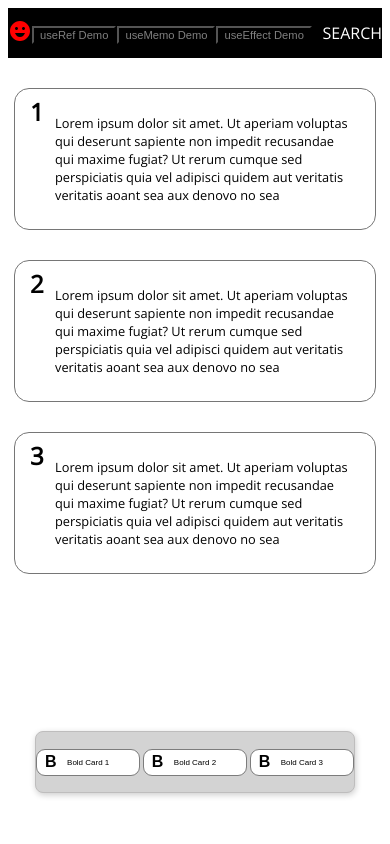
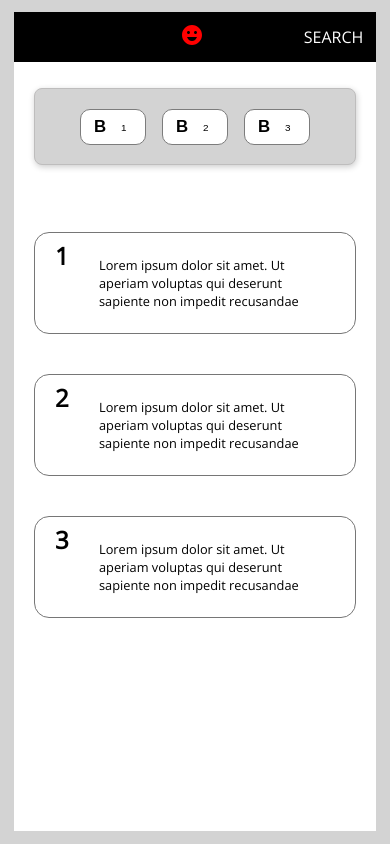
Before and after one commit to adhkr81/sj-react-hooks-frontend, a React (Create React App) app: page / in a window 390 px wide. Built offline with nearby package versions, Linux system fonts and the light colour scheme.

Commit message:
useRef Card CSS change ok

```diff
--- a/src/App.js
+++ b/src/App.js
@@ -15,22 +15,23 @@ function App() {
 
   function handleClick(e) {
 
-    const clicked = {"backgroundColor" : "red" , "color" : "blue"}
-    const unclicked = {"backgroundColor" : "blue" , "color" : "red"}
+    console.log(e.target)
+    console.log(cardsRefArray.current[e.target.id].style.cssText)
 
-    cardsRefArray.current[e.target.id].style.fontWeight =
-    (cardsRefArray.current[e.target.id].style.fontWeight ===
-      "200"
-    ? "700"
-    : "200")
 
-    buttonsRefArray.current[e.target.id].style =
-    (cardsRefArray.current[e.target.id].style.fontWeight ===
-      "200"
-    ? clicked
-    : unclicked)
+    if (cardsRefArray.current[e.target.id].style.cssText === "font-weight: 200; border-color: rgb(118, 118, 118); border-width: 1px;") {
+      cardsRefArray.current[e.target.id].style.cssText = "font-weight: 700; border-color: black; border-width: 3px;"
 
+    } else {
+      cardsRefArray.current[e.target.id].style.cssText = "font-weight: 200; border-color: rgb(118, 118, 118); border-width: 1px;"
+    }
   }
+
+
+
+
+
+
 
 
   return (
--- a/src/components/Card/card.css
+++ b/src/components/Card/card.css
@@ -1,6 +1,8 @@
 /* SMALL */
 @media only screen and (max-width: 767px) {
     .screen {
+        position: relative;
+        top: 130px;
         display: flex;
         flex-direction: column;
         align-items: center;
@@ -9,29 +11,29 @@
     }
 
     .cards {
-        margin-top: 30px;
+        margin-top: 40px;
         position: relative;
         border-radius: 15px;
-        border: 1px solid rgb(118, 118, 118);
-        width: 360px;
-        height: 140px;
-        font-weight: 200;
+        border-style: solid;
+        width: 320px;
+        height: 100px;
     }
 
     .textContainer {
         position: absolute;
-        left: 40px;
-        top: 25px;
-        width: 300px;
-        height: 100px;
+        left: 64px;
+        top: 23px;
+        width: 210px;
+        height: 58px;
         font-size: 0.8em;
+        overflow: hidden;
     }
 
     .numberStyle {
         font-weight: 1000;
         font-size: 1.5em;
         position: absolute;
-        left: 15px;
+        left: 20px;
         top: 6px;
     }
 }
@@ -45,25 +47,25 @@
         align-items: center;
         margin: auto;
         height: 75vh;
-        width: 770px;
+        width: 670px;
     }
 
     .cards {
         position: relative;
         border-radius: 15px;
-        border: 1px solid rgb(118, 118, 118);
-        width: 230px;
-        height: 140px;
-        font-weight: 200;
+        border-style: solid;
+        width: 205px;
+        height: 125px;
     }
 
     .textContainer {
         position: absolute;
         left: 40px;
         top: 25px;
-        width: 166px;
-        height: 100px;
+        width: 140px;
+        height: 80px;
         font-size: 0.6em;
+        overflow: hidden;
     }
 
     .numberStyle {
@@ -71,7 +73,7 @@
         font-size: 1.5em;
         position: absolute;
         left: 15px;
-        top: 6px;
+        top: 12px;
     }
 
 }
@@ -91,10 +93,9 @@
     .cards {
         position: relative;
         border-radius: 15px;
-        border: 1px solid rgb(118, 118, 118);
+        border-style: solid;
         width: 270px;
         height: 175px;
-        font-weight: 200;
     }
 
     .textContainer {
--- a/src/components/Card/index.js
+++ b/src/components/Card/index.js
@@ -10,7 +10,7 @@ export function Card ({list , cardsRefArray}) {
     <div className="screen">
         {list.map((item) => {
             return (
-                <div style={{"fontWeight" : "200"}} key={item} ref={(element) => cardsRefArray.current.push(element)} className="cards">
+                <div style={{"fontWeight" : "200", "borderColor" : "rgb(118, 118, 118)", "borderWidth" : "1px"}} key={item} ref={(element) => cardsRefArray.current.push(element)} className="cards">
                     <div className="numberStyle">{item}</div>
                     <div className="textContainer">Lorem ipsum dolor sit amet. Ut aperiam voluptas qui deserunt sapiente
                         non impedit recusandae qui maxime fugiat? Ut rerum cumque sed perspiciatis
--- a/src/components/Footer/footer.css
+++ b/src/components/Footer/footer.css
@@ -1,10 +1,12 @@
 /* SMALL */
 @media only screen and (max-width: 767px) {
     .footerContainer {
+        position: relative;
+        top: -79%;
         background-color: rgb(211, 211, 211);
         border: rgb(190, 189, 189) solid 1.5px;
-        width: 85%;
-        height: 60px;
+        width: 320px;
+        height: 75px;
         margin: auto;
         display: flex;
         align-items: center;
@@ -17,23 +19,37 @@
     .footer {
         display: flex;
         justify-content: space-between;
-        width: 400px;
+        width: 230px;
     }
 
     .boldButton {
         position: relative;
-        border-radius: 9px;
+        border-radius: 10px;
         border: rgb(124, 124, 124) solid 1.5px;
-        padding: 8px 30px 8px 30px;
+        padding: 17px 32px 17px 32px;
         font-size: 0.5em;
     }
 
     .B {
         position: absolute;
-        left: 8px;
-        top: 3px;
+        left: 13px;
+        top: 7.5px;
         font-weight: 700;
-        font-size: 2em;
+        font-size: 2.1em;
+        pointer-events: none;
+    }
+
+    .hide {
+        display: none;
+        pointer-events: none;
+    }
+
+    .btnNumber {
+        position: absolute;
+        top: 12px;
+        left: 40px;
+        font-size: 1.24em;
+        pointer-events: none;
     }
 
 }
@@ -73,6 +89,11 @@
         top: 3px;
         font-weight: 700;
         font-size: 2em;
+        pointer-events: none;
+    }
+
+    .hide {
+        pointer-events: none;
     }
 
 }
@@ -113,6 +134,11 @@
         top: 5px;
         font-weight: 700;
         font-size: 2em;
+        pointer-events: none;
+    }
+
+    .hide {
+        pointer-events: none;
     }
 
 }
--- a/src/components/Footer/index.js
+++ b/src/components/Footer/index.js
@@ -8,9 +8,12 @@ export function Footer ({handleClick, buttonsRefArray, list}) {
             <div className="footer">
                 {list.map((item) => {
                     return (
-                        <button className="boldButton" style={{"color": "black" , "backgroundColor" : "white"}} ref={(element) => buttonsRefArray.current.push(element)}
-                        id={item -1} onClick={handleClick}>
-                            <span className="B">B</span> Bold Card {item}
+                        <button className="boldButton" style={{"color": "black" , "backgroundColor" : "white"}}
+                        ref={(element) => buttonsRefArray.current.push(element)}
+                        id={item -1} onClick={handleClick} key={item + 10}>
+
+                            <span className="B">B</span>
+                            <span className="hide">Bold Card</span> <span className="btnNumber">{item}</span>
                         </button>
                     )
                 })}
--- a/src/components/Navbar/index.js
+++ b/src/components/Navbar/index.js
@@ -5,13 +5,13 @@ export function Navbar () {
 
     return (
         <nav className="container">
-            <div className="font"><EmojiEmotionsIcon sx={{"color" : "red"}}/></div>
+            <div className="smile"><EmojiEmotionsIcon sx={{"color" : "red"}}/></div>
                 <div className="buttonDiv">
                     <button className="useButton">useRef Demo</button>
                     <button className="useButton">useMemo Demo</button>
                     <button className="useButton">useEffect Demo</button>
                 </div>
-            <div className="font">SEARCH</div>
+            <div className="search">SEARCH</div>
         </nav>
     )
 
--- a/src/components/Navbar/navbar.css
+++ b/src/components/Navbar/navbar.css
@@ -2,6 +2,7 @@
 @media only screen and (max-width: 767px) {
 
     .container {
+        position: relative;
         background-color: black;
         width: 100%;
         display: flex;
@@ -11,15 +12,30 @@
     }
 
     .buttonDiv {
-        width: 480px;
+        display: none;
+        position: absolute;
+        background-color: grey;
+        left: 10px;
+        top: 50px;
+        width: 110px;
+        height: 80px;
+        z-index: 200;
     }
 
-    .font {
-        color : white
+    .smile {
+        color : white;
+        position: absolute;
+        left: 46%
+    }
+
+    .search {
+        color : white;
+        position: absolute;
+        left: 80%
     }
 
     .useButton {
-        color: gray;
+        color: white;
         font-size: 0.7em;
         margin-right: 1px;
         background-color: transparent;
--- a/src/index.css
+++ b/src/index.css
@@ -1,5 +1,36 @@
 @import url('https://fonts.googleapis.com/css2?family=Open+Sans&display=swap');
 
-body {
-    font-family: 'Open Sans', sans-serif;
+/* SMALL */
+@media only screen and (max-width: 767px) {
+
+    body {
+        font-family: 'Open Sans', sans-serif;
+        background-color:  rgb(211, 211, 211);
+    }
+
+    .App {
+        position: relative;
+        background-color: white;
+        width: 97%;
+        height: 97vh;
+        margin: auto;
+        margin-top: 12px;
+    }
 }
+
+
+/* MEDIUM */
+@media only screen and (min-width: 768px) and (max-width: 1023px) {
+
+    body {
+        font-family: 'Open Sans', sans-serif;
+    }
+}
+
+/* LARGE  */
+@media only screen and (min-width: 1024px) {
+
+    body {
+        font-family: 'Open Sans', sans-serif;
+    }
+}
```
